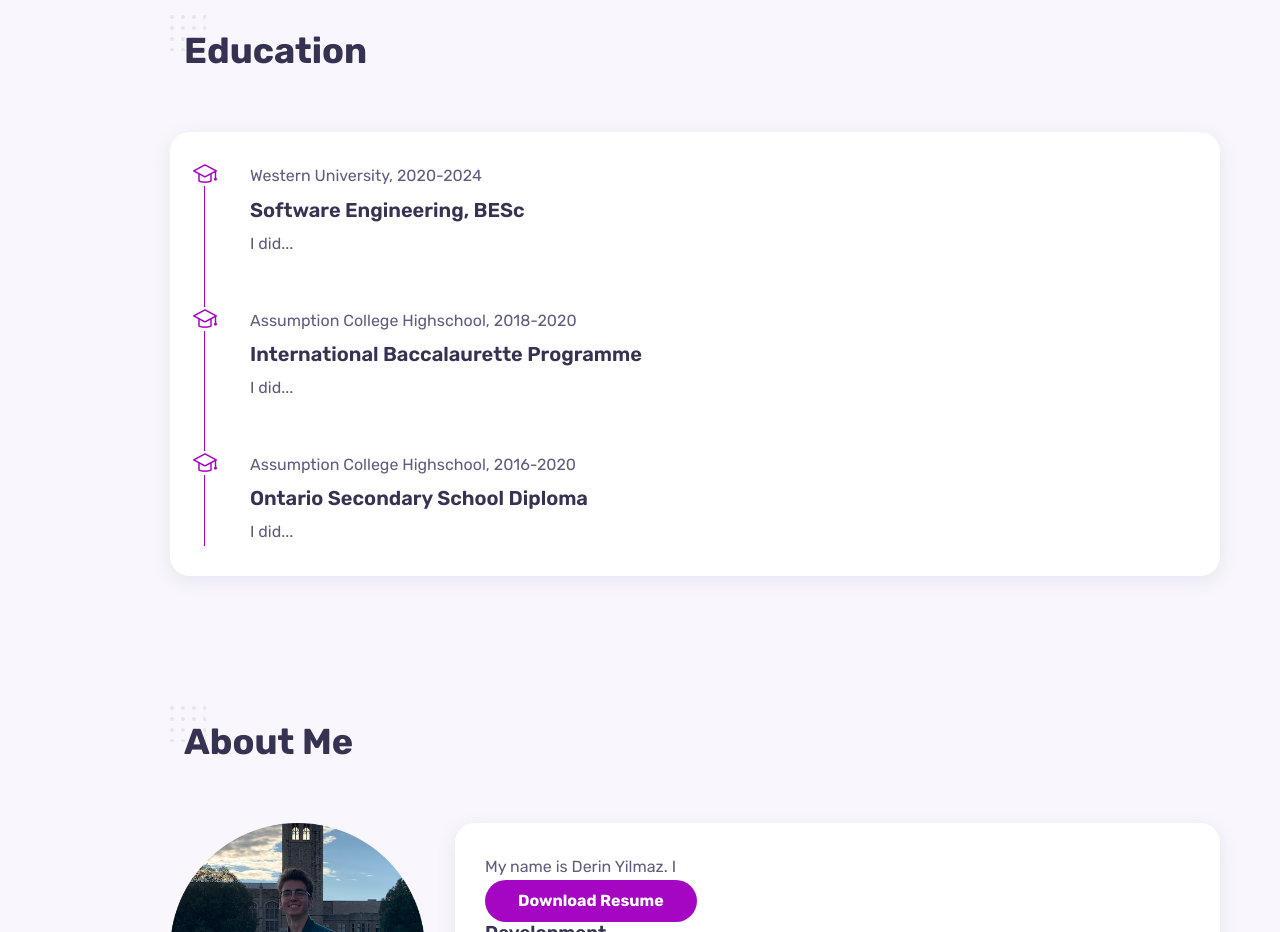
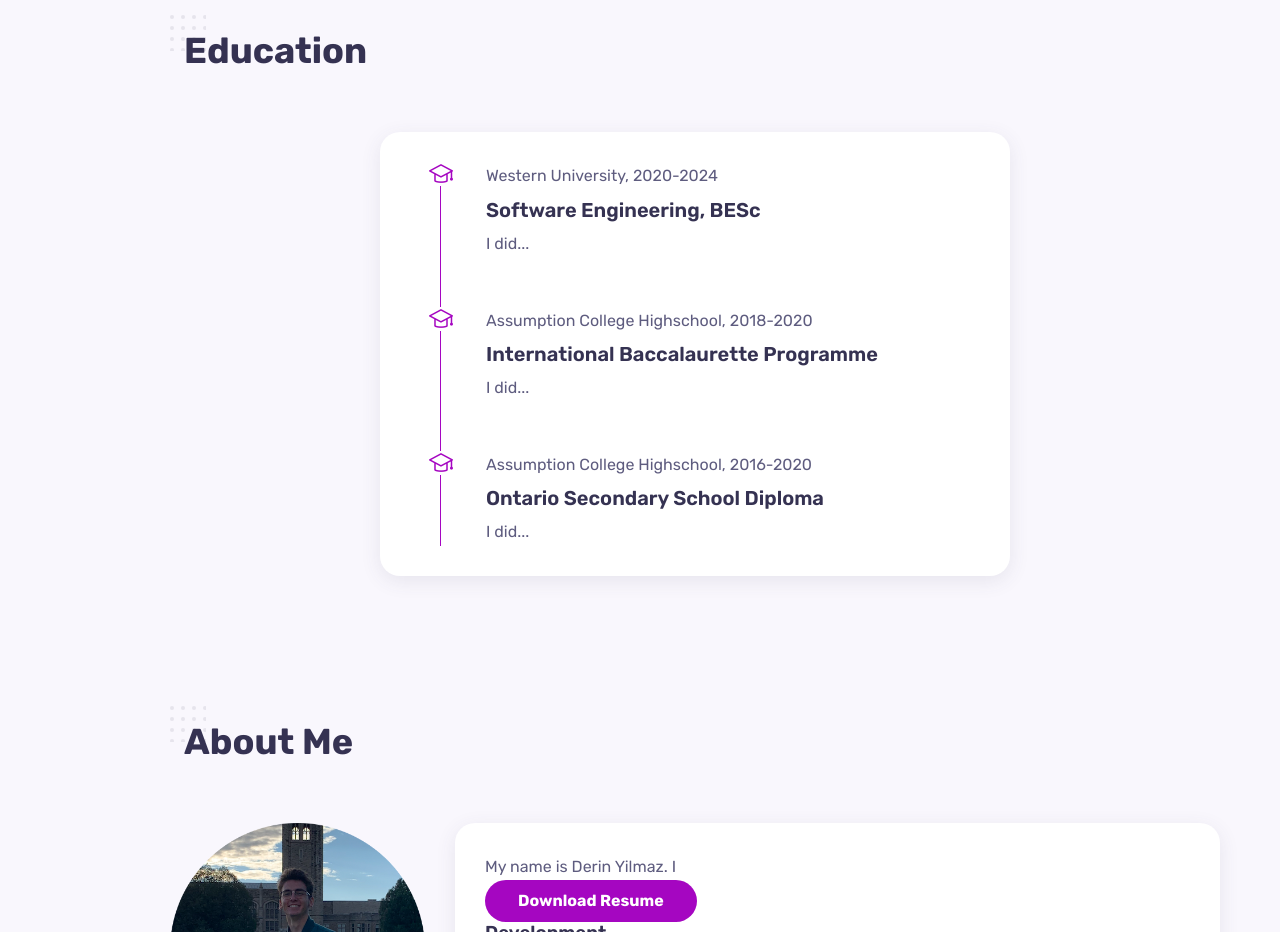
Before and after one commit to yilmazderin/yilmazderin.github.io, a React (Create React App) app in the folder personal-website/: page / in a window 1280 px wide. Shown: the part 1580-2512 px from the top of the page. Built offline with nearby package versions, Linux system fonts and the light colour scheme.

Commit message:
Fixed Education

```diff
--- a/personal-website/src/components/education/Education.jsx
+++ b/personal-website/src/components/education/Education.jsx
@@ -5,7 +5,7 @@ import Card from './Card';
 
 const Education = () => {
     return (
-        <section className="resume container section" id="education">
+        <section className="education container section" id="education">
             <h2 className="section__title">Education</h2>
 
             <div className="education__container grid">
--- a/personal-website/src/components/education/education.css
+++ b/personal-website/src/components/education/education.css
@@ -1,5 +1,6 @@
-.resume__conatainer{
+.education__conatainer{
     column-gap: 1.875rem;
+
 }
 
 .timeline {
@@ -8,6 +9,10 @@
     border-radius: var(--border-radius);
     position: relative;
     box-shadow: var(--shadow);
+    padding-left: 3.5rem;
+    width: 60%;
+    margin-left: auto;
+    margin-right: auto;
 }
 
 .timeline__item {
```
